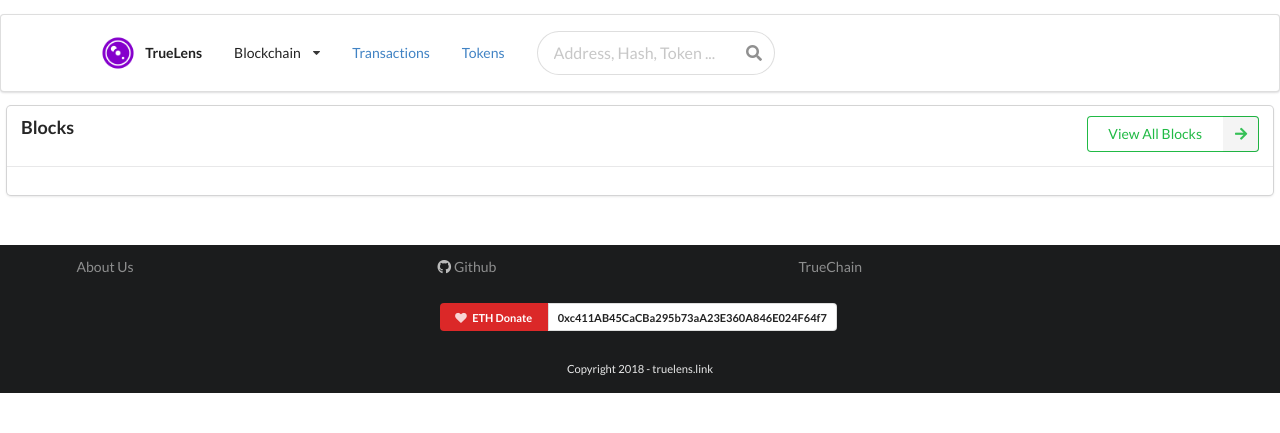
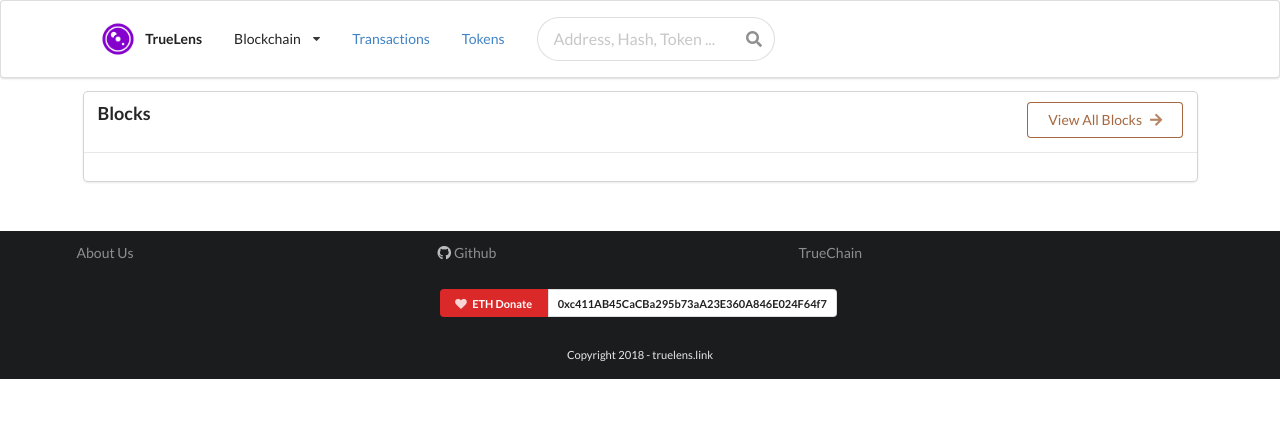
Before and after one commit to snailminer/truelens, a Django app: page / in a window 1280 px wide. Shown: the top 433 px of the page. After the commit the page ends 379 px from the top, so only its background shows below. Run offline with Django 3.2, Linux system fonts and the light colour scheme; some libraries are stand-ins or nearby versions.

Commit message:
add contain for card items

```diff
--- a/truelens/lens/templates/index.html
+++ b/truelens/lens/templates/index.html
@@ -1,12 +1,14 @@
 {% extends "main.html" %}
 
 {% block content %}
-<div class="ui one stackable cards">
+<div class="ui container">
+
+  <div class="ui one stackable cards">
     <div class="ui card">
       <div class="content">
         <div class="header">
           <div class="right floated meta">
-            <div class="ui basic green right labeled icon button"><i class="right arrow icon"></i>View All Blocks</div>
+            <div class="ui basic brown button">View All Blocks<i class="right arrow icon"></i></div>
           </div>
           Blocks
         </div>
@@ -16,5 +18,7 @@
         </div>
       </div>
     </div>
+  </div>
+
 </div>
 {%endblock%}
--- a/truelens/lens/templates/main.html
+++ b/truelens/lens/templates/main.html
@@ -17,7 +17,7 @@
   <div class="Site-header">
       <div class="eyecatcher">
       </div>
-      <div class="ui stackable borderless main menu">
+      <div class="ui stackable borderless main menu" style="margin-top: 0px;">
          <div class="ui container topmenu">
             <a href="/" class="header item">
              <img class="ui image" src="{% static "img/lens.png" %}" width="50" height="50"/>&nbsp; <span class="logo">TrueLens</span>
```
